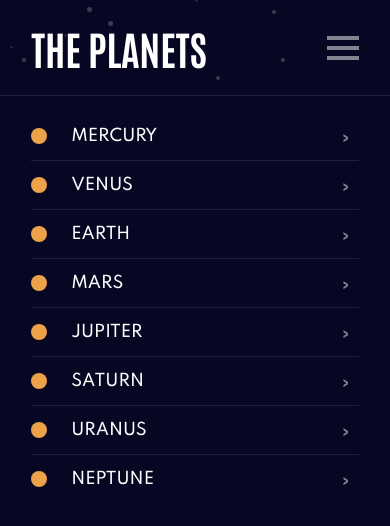
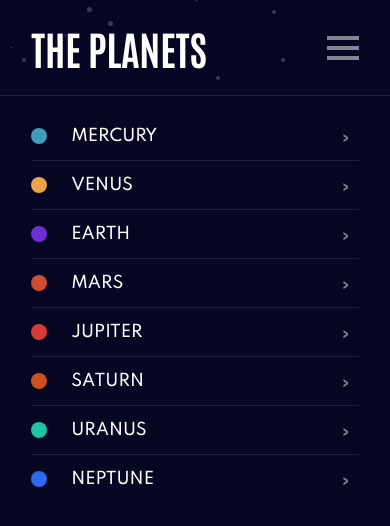
Before and after one commit to jfiora/the-planets, a React (Vite) app: page /mercury in a window 390 px wide. Both pictures are taken after a click on the button 342 px from the left and 47 px from the top of the page. Shown: the top 526 px of the page. Built offline with nearby package versions, Linux system fonts and the light colour scheme.

Commit message:
navbar mobile styling

```diff
--- a/src/components/Navbar/NavigationItems/NavigationItem/NavigationItem.css
+++ b/src/components/Navbar/NavigationItems/NavigationItem/NavigationItem.css
@@ -2,6 +2,22 @@
   position: relative;
   list-style: none;
   padding: 1rem 0;
+}
+
+.NavigationItem:not(:last-child) {
+  border-bottom: 1px solid rgba(255, 255, 255, 0.1);
+}
+
+.NavigationItem .navlink,
+.NavigationItem .navlink:active,
+.NavigationItem .navlink:visited {
+  display: block;
+  padding: 0 0 0 2.5rem;
+
+  font-family: var(--ff-primary);
+  font-size: var(--fs-base);
+  text-decoration: none;
+  color: #fff;
 }
 
 .NavigationItem::after {
@@ -16,17 +32,7 @@
   color: var(--grey);
 }
 
-.NavigationItem:not(:last-child) {
-  border-bottom: 1px solid rgba(255, 255, 255, 0.1);
-}
-
-.NavigationItem .navlink {
-  position: relative;
-  padding: 0 0 0 2.5rem;
-}
-
-.NavigationItem .navlink::after {
-  content: '';
+.NavigationItem .indicator {
   position: absolute;
   top: 50%;
   left: 0;
@@ -34,17 +40,29 @@
   height: 1rem;
   transform: translateY(-50%);
   border-radius: 50px;
+}
 
+.NavigationItem .indicator.light-blue {
+  background-color: var(--blue-lighter);
+}
+.NavigationItem .indicator.yellow {
   background-color: var(--yellow);
 }
-
-.NavigationItem .navlink,
-.NavigationItem .navlink:active,
-.NavigationItem .navlink:visited {
-  display: block;
-
-  font-family: var(--ff-primary);
-  font-size: var(--fs-base);
-  text-decoration: none;
-  color: #fff;
+.NavigationItem .indicator.purple {
+  background-color: var(--purple);
 }
+.NavigationItem .indicator.light-red {
+  background-color: var(--red-light);
+}
+.NavigationItem .indicator.red {
+  background-color: var(--red);
+}
+.NavigationItem .indicator.orange {
+  background-color: var(--orange);
+}
+.NavigationItem .indicator.cyan {
+  background-color: var(--cyan);
+}
+.NavigationItem .indicator.blue {
+  background-color: var(--blue-light);
+}
--- a/src/components/Navbar/NavigationItems/NavigationItem/NavigationItem.jsx
+++ b/src/components/Navbar/NavigationItems/NavigationItem/NavigationItem.jsx
@@ -2,9 +2,10 @@ import React from 'react';
 import { NavLink } from 'react-router-dom';
 import './NavigationItem.css';
 
-export default function NavigationItem({ path, name }) {
+export default function NavigationItem({ path, name, color }) {
   return (
     <li className="NavigationItem">
+      <div className={`indicator ${color}`}></div>
       <NavLink to={path} className="navlink">
         {name.toUpperCase()}
       </NavLink>
--- a/src/components/Navbar/NavigationItems/NavigationItems.jsx
+++ b/src/components/Navbar/NavigationItems/NavigationItems.jsx
@@ -21,14 +21,14 @@ export default function NavigationItems() {
         className="navmenu"
         hidden={!isOpen}
         onClick={() => setIsOpen(!isOpen)}>
-        <NavigationItem path={routes.mercury} name="mercury" color='lighter-blue'/>
+        <NavigationItem path={routes.mercury} name="mercury" color='light-blue'/>
         <NavigationItem path={routes.venus} name="venus" color='yellow'/>
         <NavigationItem path={routes.earth} name="earth" color='purple'/>
         <NavigationItem path={routes.mars} name="mars" color='light-red'/>
         <NavigationItem path={routes.jupiter} name="jupiter" color='red'/>
         <NavigationItem path={routes.saturn} name="saturn" color='orange'/>
         <NavigationItem path={routes.uranus} name="uranus" color='cyan'/>
-        <NavigationItem path={routes.neptune} name="neptune" color='ligth-blue'/>
+        <NavigationItem path={routes.neptune} name="neptune" color='blue'/>
       </nav>
     </div>
   );
```
